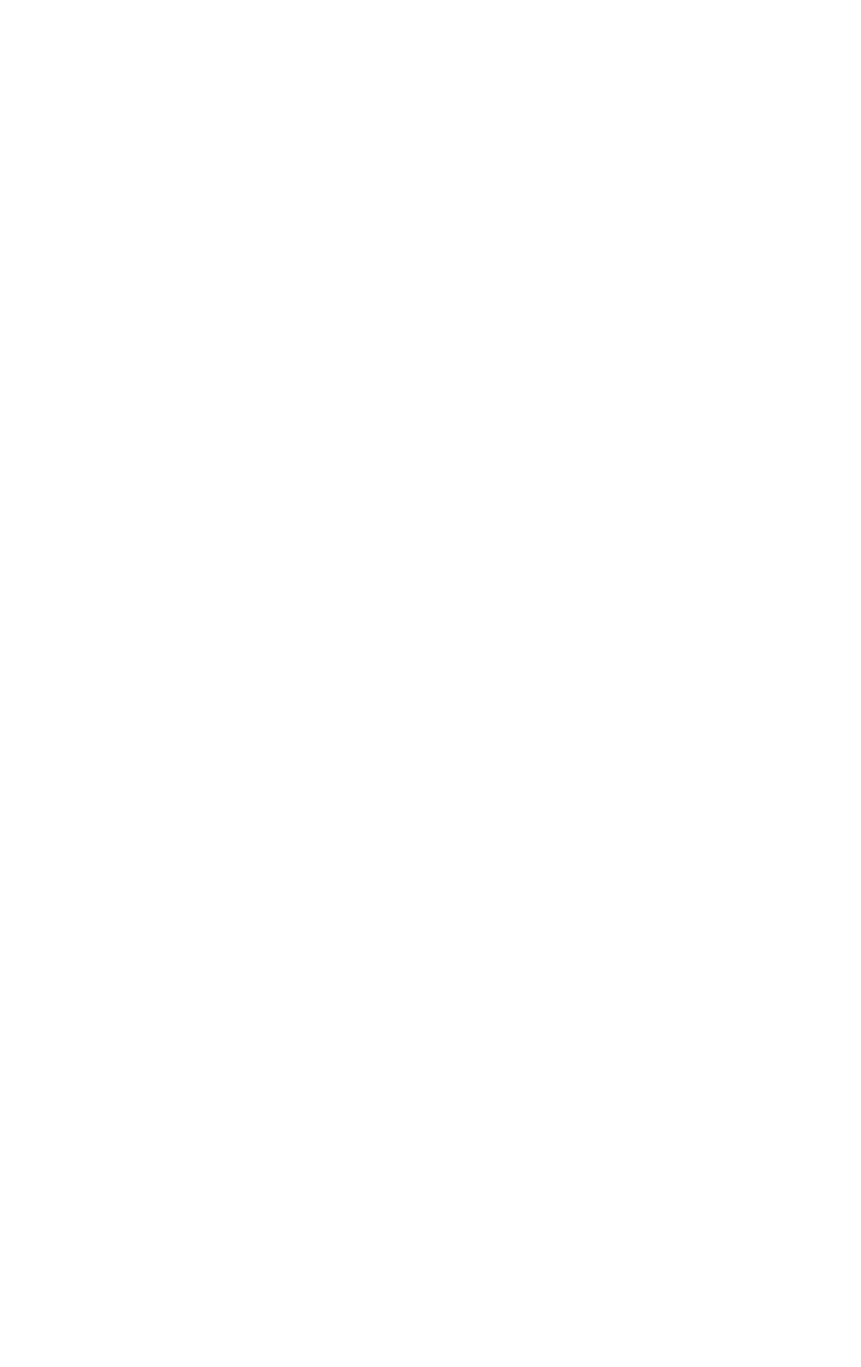
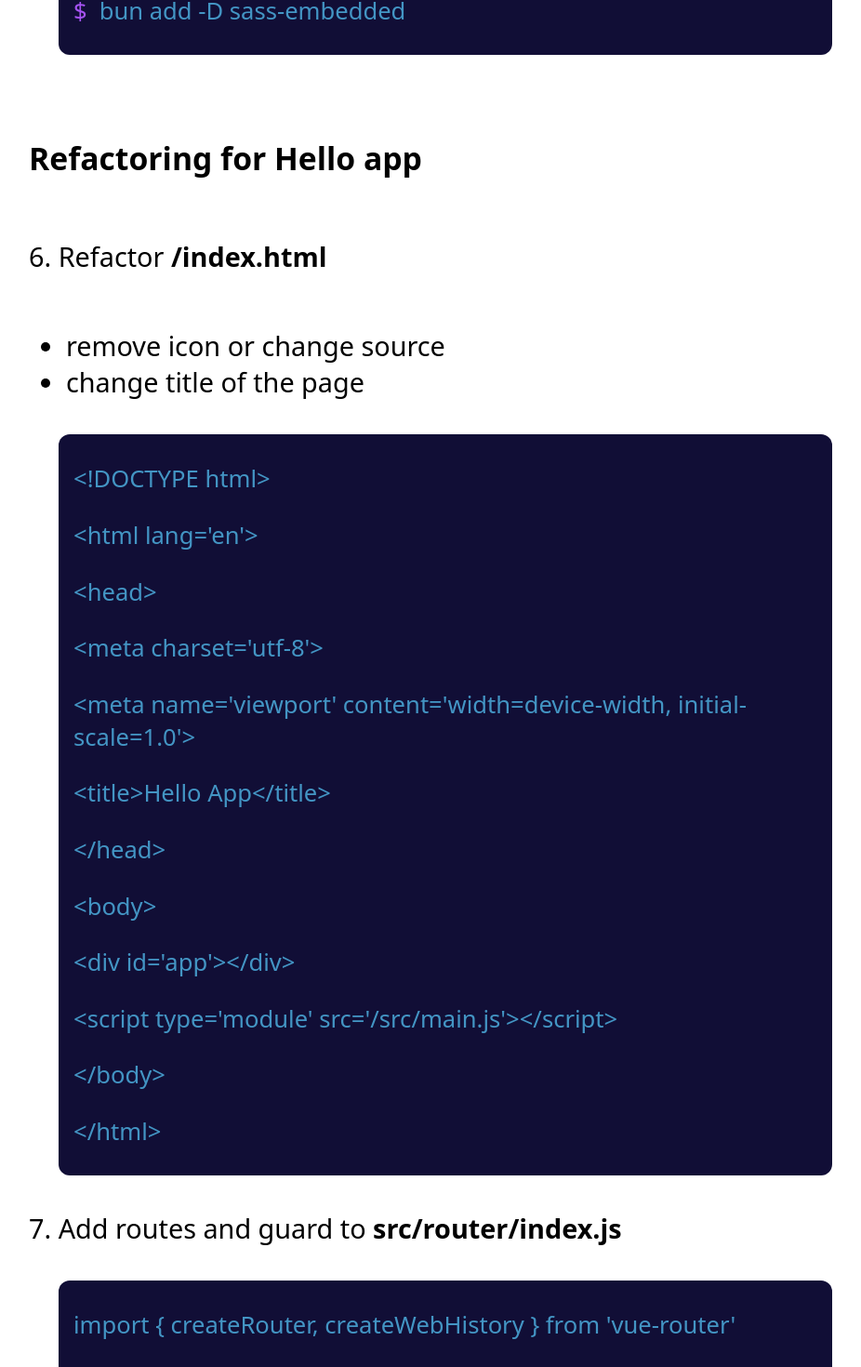
Before and after one commit to csm-18/vue3-notes, a Vue app in the folder frontend/: page /#/ in a window 1280 px wide. Shown: the part 2009-3479 px from the top of the page at 93% size, without its empty margins (177-1103 px from the left). Before the commit the page ends 1932 px from the top, so only its background shows below. Built offline with nearby package versions, Linux system fonts and the light colour scheme.

Commit message:
complete steps

```diff
--- a/frontend/src/components/ProjectSetup.vue
+++ b/frontend/src/components/ProjectSetup.vue
@@ -37,6 +37,134 @@ import CodeBlock from './CodeBlock.vue'
       <p>4. Install and test run</p>
       <code-block class="code" dollar="true" :code="['bun install']" />
       <code-block class="code" dollar="true" :code="['bun dev']" />
+      <p>5. Add sass</p>
+      <code-block class="code" dollar="true" :code="['bun add -D sass-embedded']" />
+      <h3>Refactoring for Hello app</h3>
+      <p>6. Refactor <b>/index.html</b></p>
+      <ul>
+        <li>remove icon or change source</li>
+        <li>change title of the page</li>
+      </ul>
+      <code-block
+        class="code"
+        :code="[
+          '<!DOCTYPE html>',
+          '<html lang=\'en\'>',
+          '<head>',
+          '  <meta charset=\'utf-8\'>',
+          '  <meta name=\'viewport\' content=\'width=device-width, initial-scale=1.0\'>',
+          '  <title>Hello App</title>',
+          '</head>',
+          '<body>',
+          '  <div id=\'app\'></div>',
+          '  <script type=\'module\' src=\'/src/main.js\'></script>',
+          '</body>',
+          '</html>',
+        ]"
+      />
+      <p>7. Add routes and guard to <b>src/router/index.js</b></p>
+      <code-block
+        class="code"
+        :code="[
+          'import { createRouter, createWebHistory } from \'vue-router\'',
+          'import Home from \'@/views/Home.vue\'',
+          '',
+          'const router = createRouter({',
+          '  history: createWebHistory(import.meta.env.BASE_URL),',
+          '  routes: [',
+          '    {',
+          '      path: \'/\',',
+          '      name: \'home\',',
+          '      component: Home,',
+          '      meta: { title: \'Home\' }, //Add title here',
+          '    },',
+          '  ],',
+          '})',
+          '',
+          'router.beforeEach((to, from, next) => {',
+          '  const defaultTitle = \'Hello\' //Fallback title',
+          '  document.title = String(to.meta.title) || defaultTitle',
+          '  next()',
+          '})',
+          '',
+          'export default router',
+        ]"
+      />
+      <p>8. Add global styling</p>
+      <ul>
+        <li>create src/assets folder</li>
+        <li>create src/assets/main.css</li>
+      </ul>
+      <code-block
+        class="code"
+        :code="[
+          'html,',
+          'body {',
+          '  margin: 0;',
+          '  padding: 0;',
+          '}',
+          '',
+          ':root {',
+          ' width: 100vw;',
+          ' height: 100vh;',
+          '}',
+        ]"
+      />
+      <p>Add <b>main.css</b> to <b>src/main.js</b></p>
+      <code-block
+        class="code"
+        :code="[
+          'import \'./assets/main.css\' //add this line',
+          '',
+          'import { createApp } from \'vue\'',
+          'imort { createPinia } from \'pinia\'',
+          '',
+          'import App from \'./App.vue\'',
+          'import router from \'./router\'',
+          '',
+          'const app = createApp(App)',
+          '',
+          'app.use(createPinia())',
+          'app.use(router)',
+          '',
+          'app.mount(\'#app\')',
+        ]"
+      />
+      <p>9. Create <b>src/components</b> folder (for storing components).</p>
+      <p>10. Create <b>src/views</b> folder (for storing page components).</p>
+      <p>11. Create <b>src/views/Home.vue</b></p>
+      <code-block
+        class="code"
+        :code="[
+          '<script setup></script>',
+          '',
+          '<template>',
+          '  <h1>Hello</h1>',
+          '</template>',
+          '',
+          '<style scoped lang=\'scss\'>',
+          'h1 {',
+          '  text-align: center;',
+          '  font-size: 5rem;',
+          '}',
+          '</style>',
+        ]"
+      />
+      <p>12. Change <b>src/App.vue</b></p>
+      <code-block
+        class="code"
+        :code="[
+          '<script setup>',
+          'import {RouterView} from \'vue-router\'',
+          '</script>',
+          '',
+          '<template>',
+          '  <RouterView />',
+          '</template>',
+          '',
+          '<style scoped lang=\'scss\'><style>',
+        ]"
+      />
     </div>
   </div>
 </template>
@@ -82,6 +210,10 @@ import CodeBlock from './CodeBlock.vue'
     .code {
       margin-left: 2rem;
     }
+
+    h3 {
+      margin-top: 5rem;
+    }
   }
 }
 </style>
```
